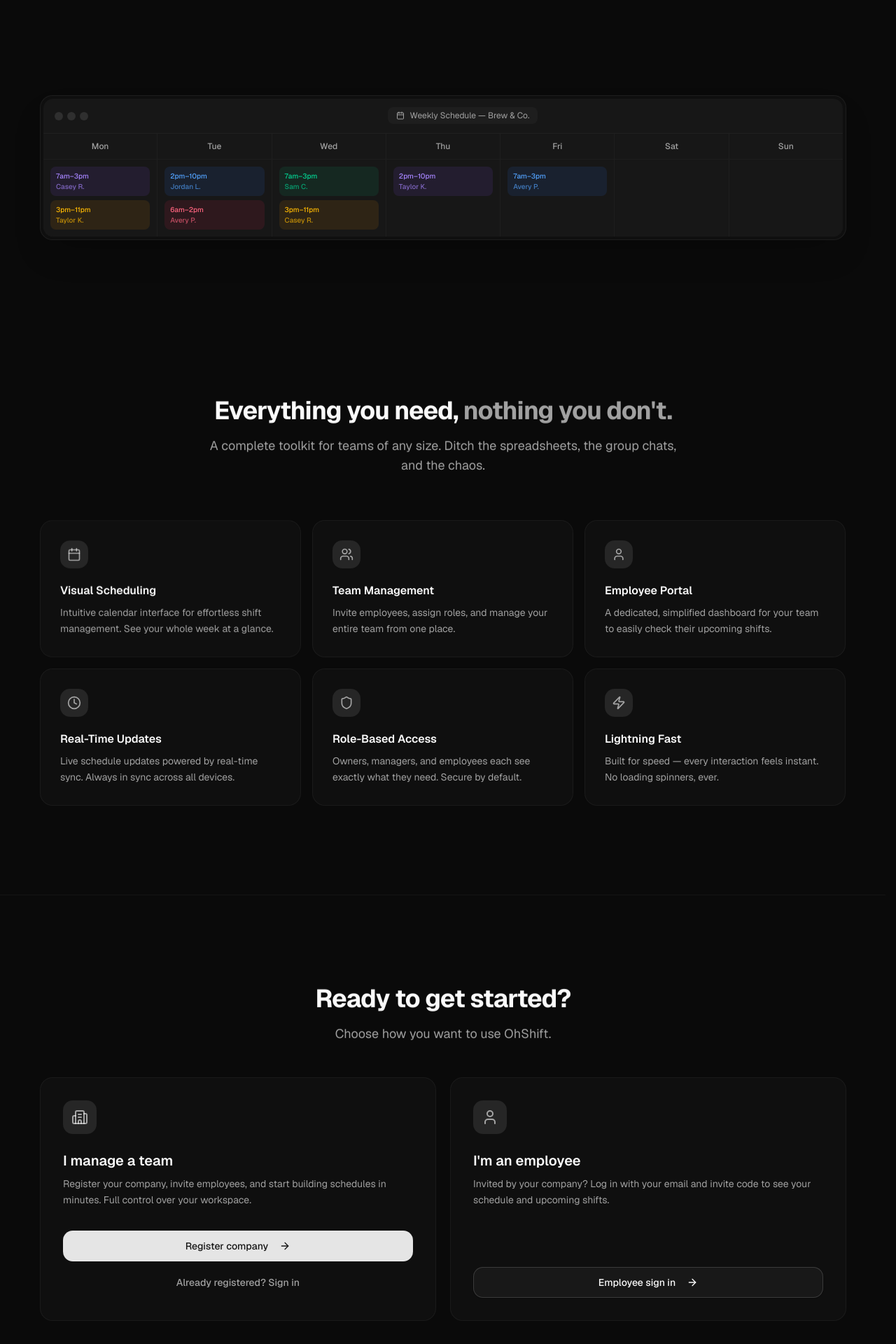
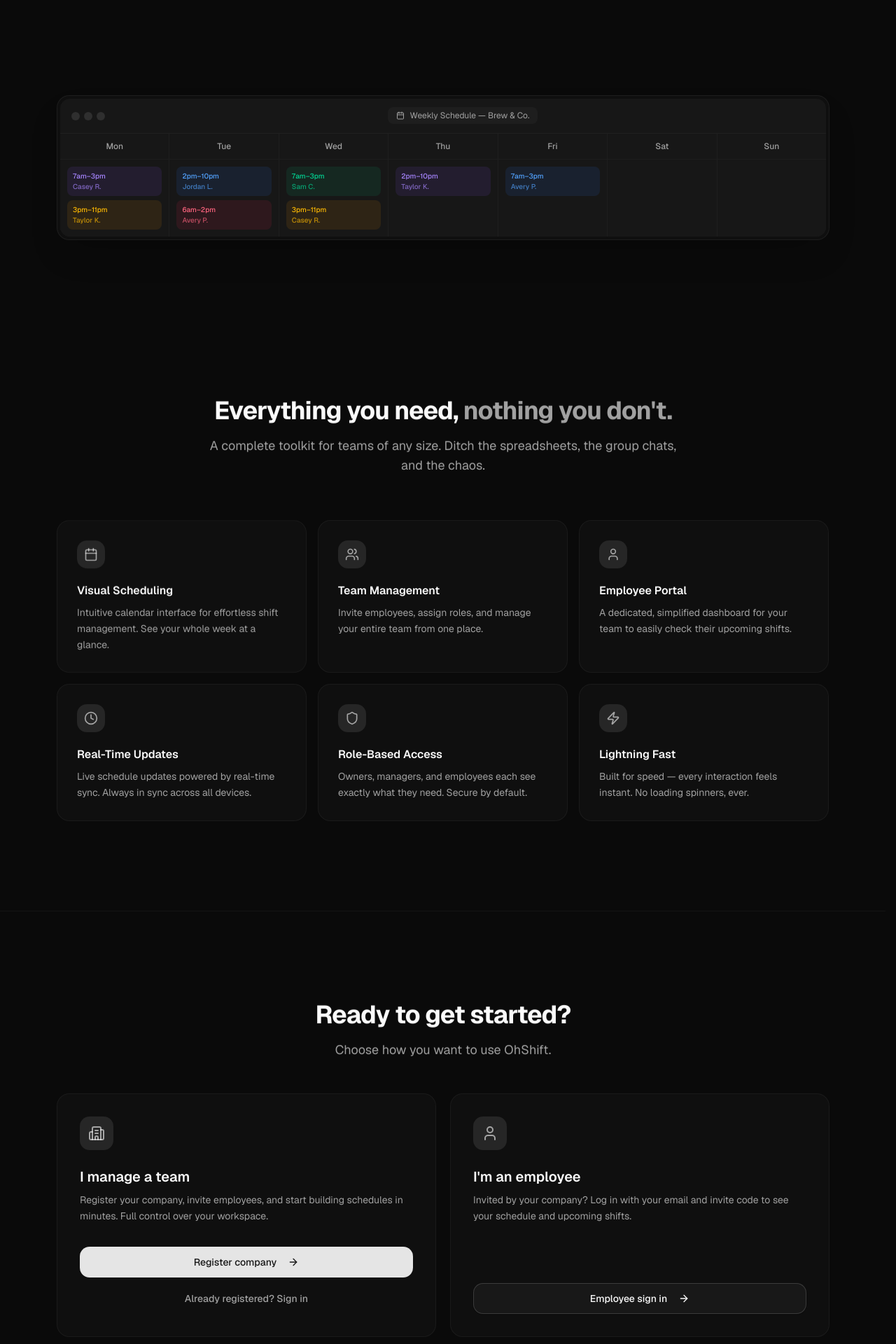
Before and after one commit to allenjohn07/OhShift, a Next.js app: page / in a window 1280 px wide. Shown: the part 760-2680 px from the top of the page at 70% size. Built offline with nearby package versions, Linux system fonts and the light colour scheme; no server answers.

Commit message:
Align navbar, footer, and auth back links to shared page gutters

```diff
--- a/src/app/company/login/page.tsx
+++ b/src/app/company/login/page.tsx
@@ -93,7 +93,7 @@ export default function CompanyLoginPage() {
         </div>
 
         <div className="h-16 shrink-0 flex items-center">
-          <div className="w-full max-w-6xl mx-auto px-6 lg:px-12">
+          <div className="w-full max-w-6xl mx-auto px-4 sm:px-6">
             <Link
               href="/"
               className="text-sm text-muted-foreground hover:text-foreground transition-colors duration-300 inline-flex items-center gap-1.5 animate-fade-in"
--- a/src/app/company/register/page.tsx
+++ b/src/app/company/register/page.tsx
@@ -75,7 +75,7 @@ export default function CompanyRegisterPage() {
         </div>
 
         <div className="h-16 shrink-0 flex items-center">
-          <div className="w-full max-w-6xl mx-auto px-6 lg:px-12">
+          <div className="w-full max-w-6xl mx-auto px-4 sm:px-6">
             <Link
               href="/"
               className="text-sm text-muted-foreground hover:text-foreground transition-colors duration-300 inline-flex items-center gap-1.5 animate-fade-in"
--- a/src/app/login/page.tsx
+++ b/src/app/login/page.tsx
@@ -93,7 +93,7 @@ export default function EmployeeLoginPage() {
         </div>
 
         <div className="h-16 shrink-0 flex items-center">
-          <div className="w-full max-w-6xl mx-auto px-6 lg:px-12">
+          <div className="w-full max-w-6xl mx-auto px-4 sm:px-6">
             <Link
               href="/"
               className="text-sm text-muted-foreground hover:text-foreground transition-colors duration-300 inline-flex items-center gap-1.5 animate-fade-in"
--- a/src/app/page.tsx
+++ b/src/app/page.tsx
@@ -71,8 +71,8 @@ export default function LandingPage() {
       <Navbar />
 
       {/* Hero — fills first viewport through Register CTA */}
-      <section className="relative flex min-h-[calc(100dvh-4rem)] flex-col justify-center px-6 lg:px-12 py-16 sm:py-20">
-        <div className="mx-auto w-full max-w-6xl text-center">
+      <section className="relative flex min-h-[calc(100dvh-4rem)] flex-col justify-center py-16 sm:py-20">
+        <div className="mx-auto w-full max-w-6xl px-4 sm:px-6 text-center">
           <div className="animate-fade-in delay-100 inline-flex items-center gap-2.5 rounded-full border border-border/80 bg-card/60 backdrop-blur-sm px-4 py-1.5 text-sm text-muted-foreground mb-8 transition-all duration-300 hover:border-foreground/20 cursor-default">
             <span className="relative flex h-2 w-2">
               <span className="animate-ping absolute inline-flex h-full w-full rounded-full bg-emerald-500/75" />
@@ -109,8 +109,8 @@ export default function LandingPage() {
       </section>
 
       {/* Schedule preview — next section on scroll */}
-      <section className="px-6 lg:px-12 py-16 sm:py-24">
-        <Reveal className="max-w-6xl mx-auto">
+      <section className="py-16 sm:py-24">
+        <Reveal className="max-w-6xl mx-auto px-4 sm:px-6">
           <div className="relative rounded-2xl border border-border/60 bg-card/40 backdrop-blur-sm p-1 shadow-2xl shadow-black/5 dark:shadow-black/20">
             <div className="rounded-xl bg-card overflow-hidden">
               <div className="flex items-center gap-2 px-4 py-3 border-b border-border/40">
@@ -195,8 +195,8 @@ export default function LandingPage() {
       </section>
 
       {/* Features */}
-      <section className="px-6 lg:px-12 py-24 sm:py-32">
-        <div className="max-w-6xl mx-auto">
+      <section className="py-24 sm:py-32">
+        <div className="max-w-6xl mx-auto px-4 sm:px-6">
           <Reveal className="text-center mb-16">
             <h2 className="text-3xl sm:text-4xl font-bold tracking-tight mb-4">
               Everything you need,{" "}
@@ -231,8 +231,8 @@ export default function LandingPage() {
       </section>
 
       {/* Two-column auth CTA */}
-      <section className="px-6 lg:px-12 py-24 sm:py-32 border-t border-border/40">
-        <div className="max-w-6xl mx-auto">
+      <section className="py-24 sm:py-32 border-t border-border/40">
+        <div className="max-w-6xl mx-auto px-4 sm:px-6">
           <Reveal className="text-center mb-12">
             <h2 className="text-3xl sm:text-4xl font-bold tracking-tight mb-4">
               Ready to get started?
@@ -308,7 +308,7 @@ export default function LandingPage() {
           OHSHIFT
         </div>
 
-        <div className="relative z-10 max-w-6xl mx-auto px-6 lg:px-12">
+        <div className="relative z-10 max-w-6xl mx-auto px-4 sm:px-6">
           <div className="flex flex-col md:flex-row items-start justify-between gap-10 py-16 md:py-24">
             <div className="max-w-sm">
               <div className="flex items-center gap-3 mb-6">
--- a/src/components/navbar.tsx
+++ b/src/components/navbar.tsx
@@ -69,7 +69,7 @@ export function Navbar() {
   return (
     <>
       <nav className="fixed top-0 left-0 right-0 w-full z-50 backdrop-blur-xl bg-background/70 border-b border-border/40">
-        <div className="max-w-6xl mx-auto flex items-center justify-between px-6 lg:px-12 h-16">
+        <div className="max-w-6xl mx-auto flex items-center justify-between px-4 sm:px-6 h-16">
           <Link href="/" className="flex items-center gap-2.5 group">
             <span className="text-lg font-semibold tracking-tight">OhShift</span>
           </Link>
```
